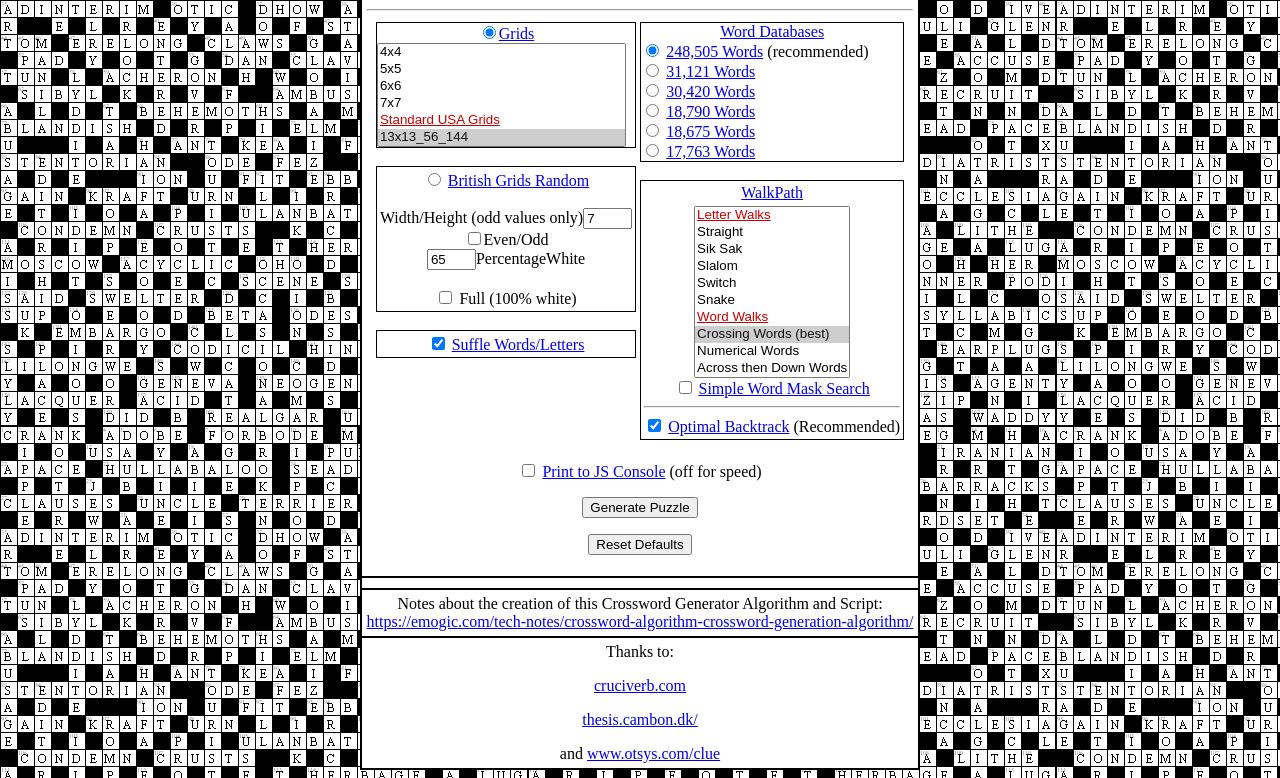
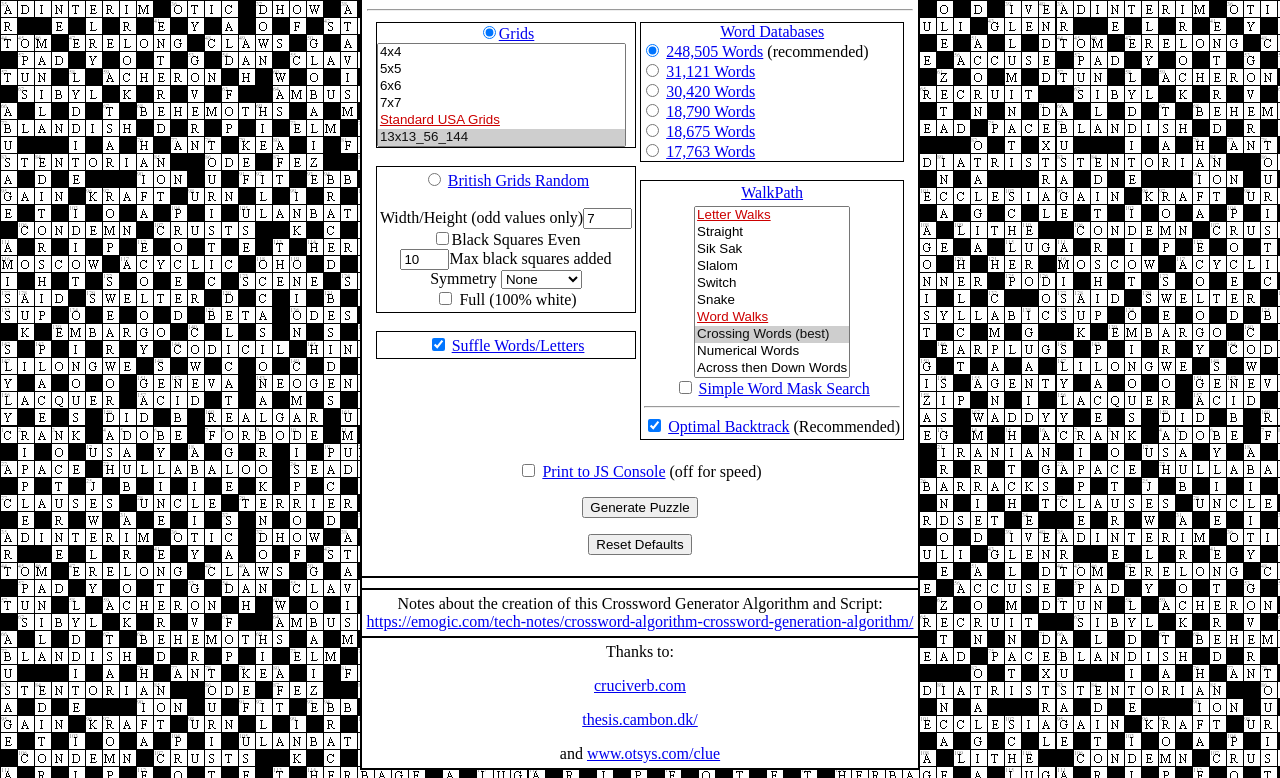
Before and after one commit to vpelss/crosswords_js, a plain HTML site: page JS.html in a window 1280 px wide. Shown: the part 102-880 px from the top of the page. Drawn offline with Linux system fonts and the light colour scheme.

Commit message:
doublespaced much better

```diff
--- a/JS.html
+++ b/JS.html
@@ -5,6 +5,7 @@
 	<link rel="stylesheet" type="text/css" href="main.css">
 	<meta name="KEYWORDS" content="Crosswords , JS, Javascript , crossword , cross, word, generator , puzzle , script , crosswords, printable">
 	<meta name="DESCRIPTION" content="Crosswords written in JS Javascript. Crossword Puzzle Generator Script to create Crosswords for prining or saving for use in your web browser">
+
 	<title>Emogic's Javascript Crosswords Puzzle Generator</title>
 	<link rel="stylesheet" href="main.css" type="text/css">
 </head>
@@ -145,10 +146,22 @@
 															<td align="center"><input type="radio" name="layouts" value="doublespaced"> <a href="#" onclick="alert(britishgridsvar);return false;">British Grids Random</a><br>
 															<br>
 															Width/Height (odd values only)<input type="text" name="doublespacedwidth" size="3" value="7"><br>
-															<input type="checkbox" name="evenodd" value="1">Even/Odd<br>
-															<input type="text" name="doublespacedpercentage" value="65" size="3">PercentageWhite<br>
-															<br>
-															<input type="checkbox" name="doublespacedfull" value="1"> Full (100% white)</td>
+															<input type="checkbox" name="doublespacedevenodd" value="1">Black Squares Even<br>
+															<input type="text" name="doublespacedmax" value="10" size="3">Max black squares added<br>
+															<label for="doublespacedsymmetry">Symmetry <select name="doublespacedsymmetry" size="1" id="doublespacedsymmetry">
+																<option value="1">
+																	None
+																</option>
+
+																<option value="2">
+																	Left/Right
+																</option>
+
+																<option value="4">
+																	4 Corners
+																</option>
+															</select><br>
+															<input type="checkbox" name="doublespacedfull" value="1"> Full (100% white)</label></td>
 														</tr>
 													</table><br>
 
@@ -185,7 +198,6 @@
 														<tr>
 															<td align="center">
 																<select name="walkpath" size="10" id="walkpath">
-
 																	<option value="LetterWalkStraight" class="gridOption">
 																		Letter Walks
 																	</option>
@@ -209,7 +221,6 @@
 																	<option value="LetterWalkSnake">
 																		Snake
 																	</option>
-
 
 																	<option value="crossingwords" class="gridOption">
 																		Word Walks
@@ -238,8 +249,6 @@
 																	<option value="WordWalkRandom">
 																		Random Words (worst)
 																	</option>
-
-
 																</select><br>
 																<input type="checkbox" name="simplewordmasksearch"> <a href="#" onclick="alert(simplewordmaskvar);return false;">Simple Word Mask Search</a>
 																<hr>
@@ -249,16 +258,13 @@
 													</table><br>
 												</td>
 											</tr>
-										</table>
-
-										<input type="checkbox" name="printtoconsole" value="1"> <a href="#" onclick="alert(printtoconsole);return false;">Print to JS Console</a> (off for speed)
+										</table><input type="checkbox" name="printtoconsole" value="1"> <a href="#" onclick="alert(printtoconsole);return false;">Print to JS Console</a> (off for speed)
 
 										<p><input type="submit" name="Submit1" value="Generate Puzzle"></p>
 
 										<p><input type="reset" name="Reset1" value="Reset Defaults"></p>
 									</form>
 								</center>
-
 							</td>
 						</tr>
 
```
Also changed, not shown: crosswords.js (+15 -180 lines). Lines whose indentation alone changed are shown as unchanged.
